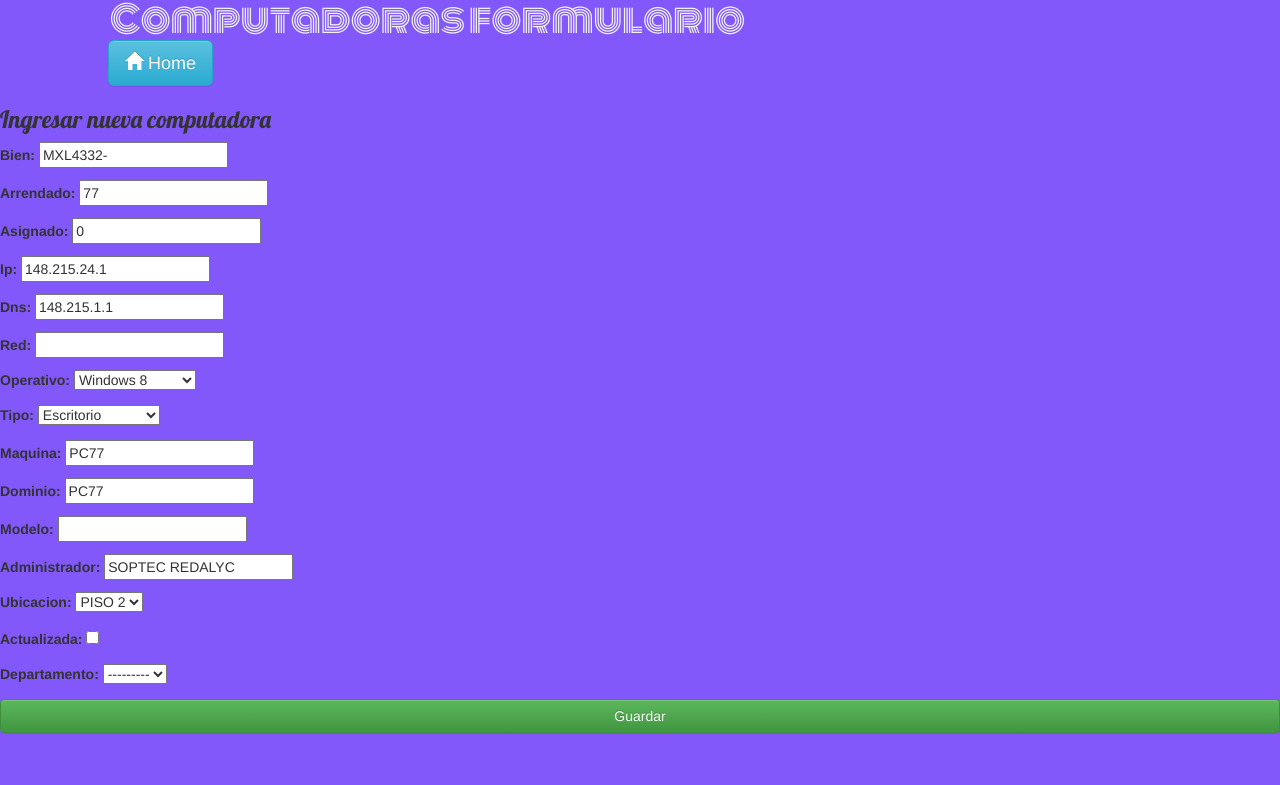
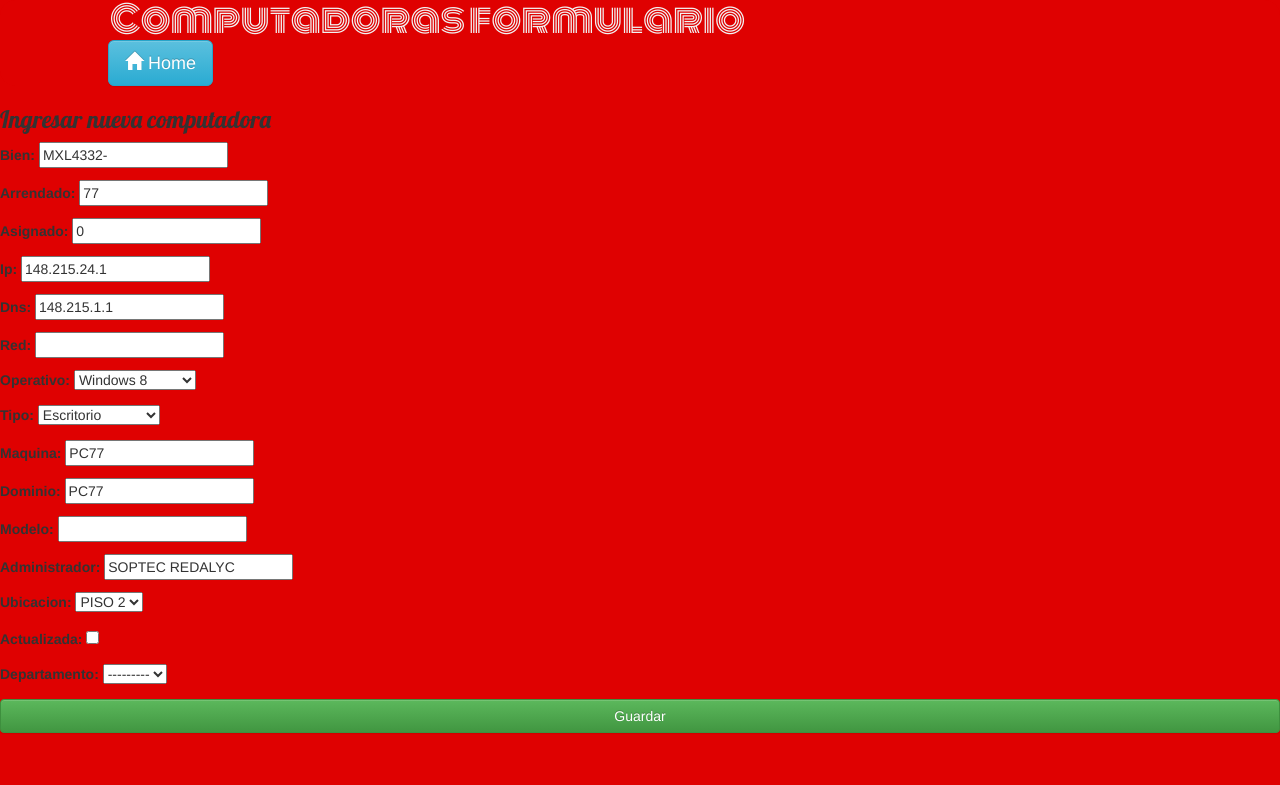
Before and after one commit to HiroNakamura/django-computers, a Django app: page /computadoras/nueva/ in a window 1280 px wide; the page is wider, and only the part inside the window is pictured. Shown: the top 785 px of that part. Run offline with Django 3.2, Linux system fonts and the light colour scheme; data that the repository does not hold is empty; some libraries are stand-ins or nearby versions; some web fonts are replaced.

Commit message:
Se edito CSS

```diff
--- a/computers/static/css/estilos.css
+++ b/computers/static/css/estilos.css
@@ -1,9 +1,9 @@
 body{
-    background-color:#8258FA;/* #BDBDBD;*/
+    background-color:#DF0101;
 }
 
 h1 {
-    background-color:#8258FA;/* #BDBDBD;*/
+    background-color:#DF0101;
     color: #F2F2F2 ;
     margin: 0px;
     margin-left: 110px;
@@ -20,16 +20,16 @@ h3.cabeza{
 
 
 div{
-    background-color: #E6E6E6;
+    background-color: #F2F2F2;
     border-radius: 15px 15px 15px 15px;
 }
 
 div.comp{
-    background-color:#8258FA;/* #BDBDBD;*/
+    background-color:#DF0101;
 }
 
 #cabeza{
-    background-color: #E6E6E6;
+    background-color: #F2F2F2;
     width: 0px;
     left: 102px;
     position: relative;
@@ -37,7 +37,7 @@ div.comp{
 }
 
 #titulo{
-    background-color: #E6E6E6;
+    background-color: #F2F2F2;
     width: 990px;
     left: 150px;
     position: relative;
@@ -46,6 +46,6 @@ div.comp{
 
 div.home_comp{
     position: relative;
-    background-color: #8258FA;/* #BDBDBD;*/
+    background-color: #DF0101;
     left:108px;
 }
```
Also changed, not shown: computadoras/static/css/estilos.css (+4 -4 lines).
